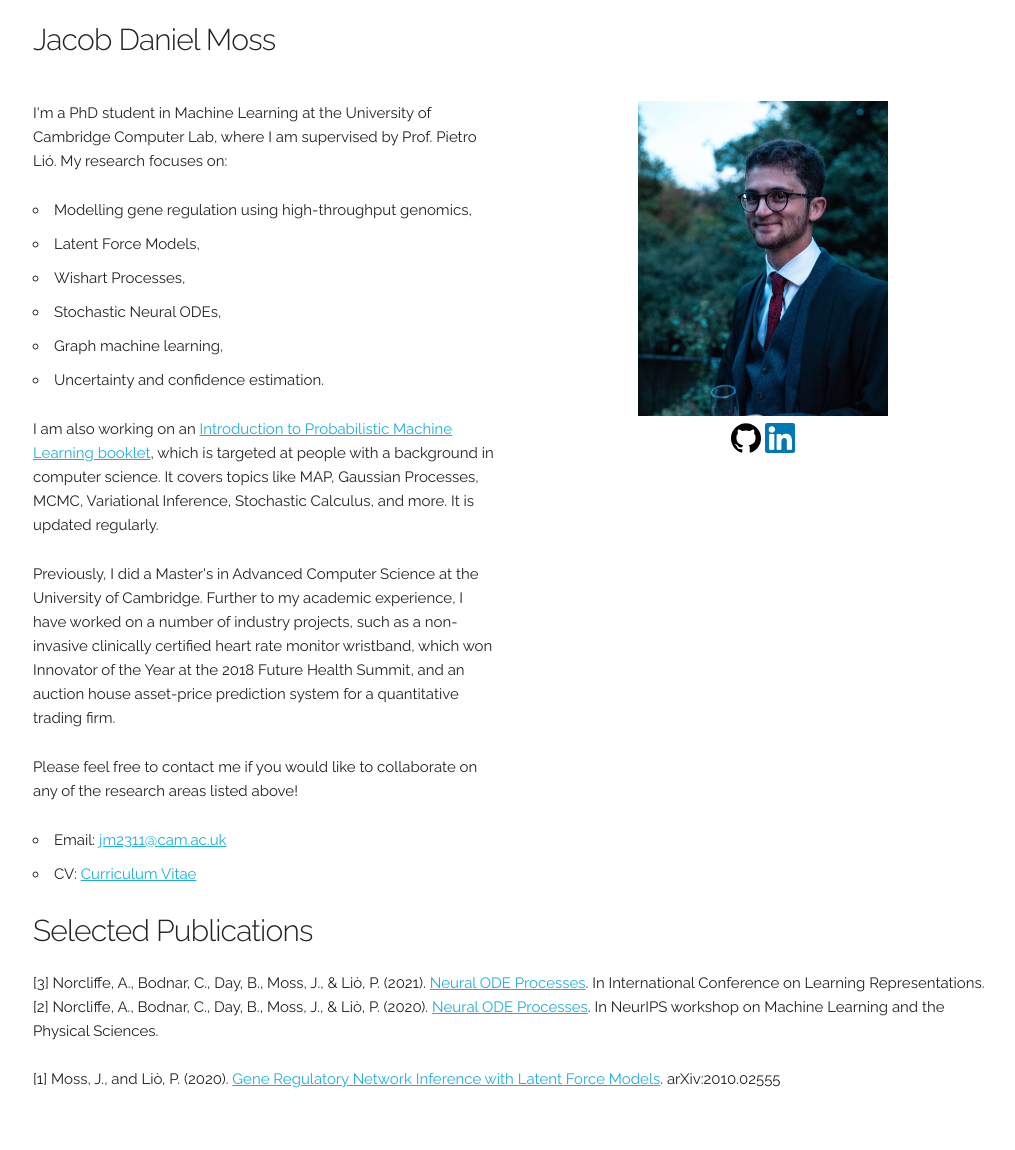
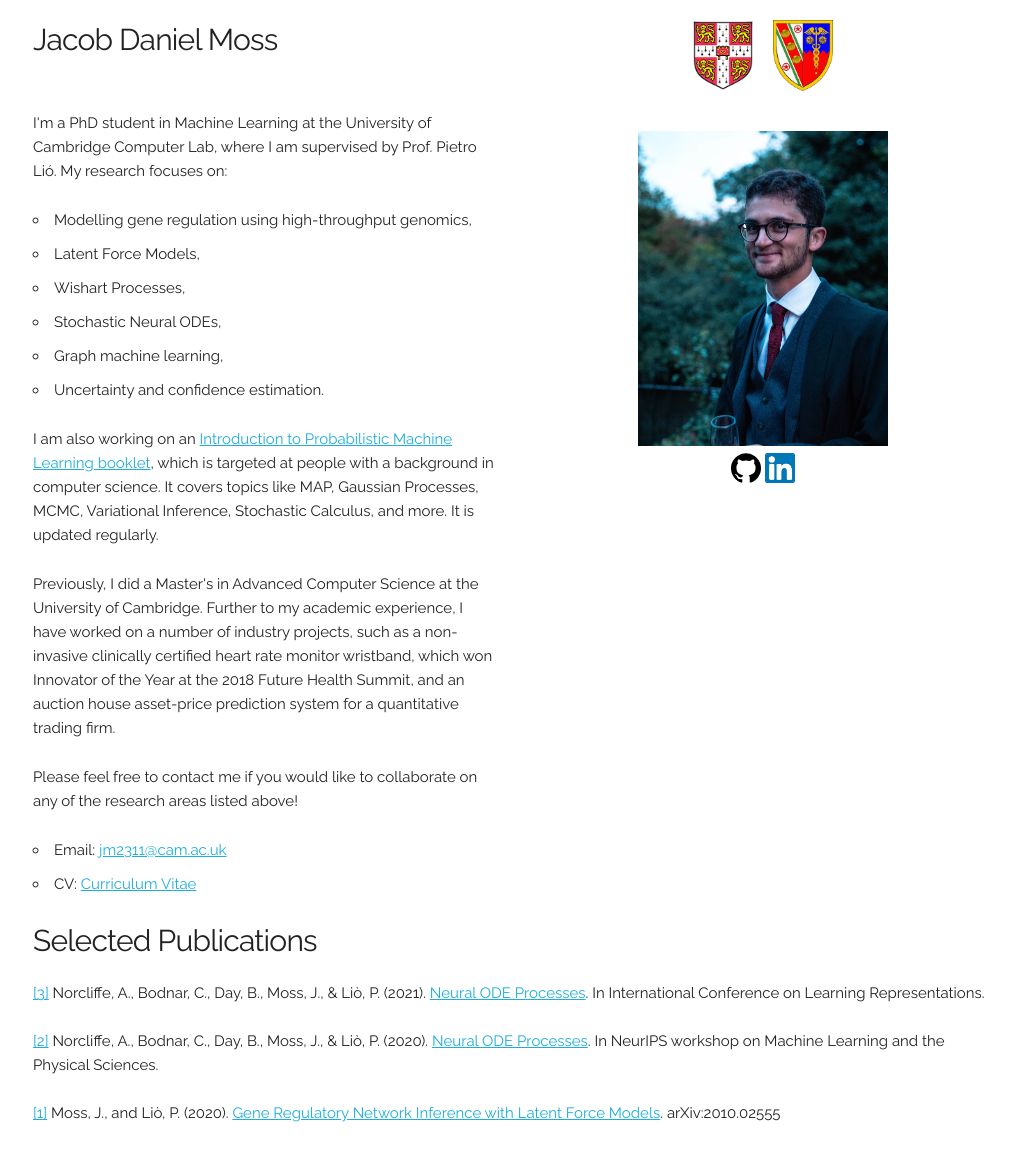
Before and after one commit to mossjacob/mossjacob.github.io, a plain HTML site: page index.html in a window 1280 px wide. Shown: the whole page, without its empty margins (127-1142 px from the left). Before the commit the page ends 1116 px from the top, so only its background shows below. Drawn offline with Linux system fonts and the light colour scheme.

Commit message:
fix font and update papers

```diff
--- a/index.html
+++ b/index.html
@@ -15,7 +15,8 @@
 
   <!-- FONT
   –––––––––––––––––––––––––––––––––––––––––––––––––– -->
-  <link href="//fonts.googleapis.com/css?family=Raleway:400,300,600" rel="stylesheet" type="text/css">
+  <link rel="preconnect" href="https://fonts.gstatic.com">
+<link href="https://fonts.googleapis.com/css2?family=Raleway&display=swap" rel="stylesheet">
 
   <!-- CSS
   –––––––––––––––––––––––––––––––––––––––––––––––––– -->
@@ -32,7 +33,16 @@
   <!-- Primary Page Layout
   –––––––––––––––––––––––––––––––––––––––––––––––––– -->
   <div class="container">
-    <h4 style="margin-top:20px">Jacob Daniel Moss</h4>
+    <div class="row">
+      <div class="one-half column">
+        <h4 style="margin-top:20px">Jacob Daniel Moss</h4>
+      </div>
+      <div class="one-half column", style="text-align:center;margin-top:20px">
+        <img alt="" width="60px" style="margin-right:8px;vertical-align: middle;" src="./images/cam_seal.webp">
+        <img alt="" width="60px" style="margin-left:8px;vertical-align: middle;" src="./images/darwin.gif">
+      </div>
+    </div>
+
 
     <div class="row">
 
@@ -74,7 +84,7 @@
 
       </div>
       <div class="one-half column" style="margin-top: 20px;text-align: center;">
-        <img alt="" width="250px" src="./images/jacob.jpg">
+        <img alt="" width="250px", style="margin-top:20px" src="./images/jacob.jpg">
         <div>
           <a href="https://github.com/mossjacob"><img width="30px" src="images/github.svg"></a>
           <a href="https://www.linkedin.com/in/cobbles/"><img width="30px" src="images/linkedin.png"></a></div>
@@ -83,10 +93,11 @@
 
     <h4>Selected Publications</h4>
     <p>
-        [3] Norcliffe, A., Bodnar, C., Day, B., Moss, J., & Liò, P. (2021). <a href="https://openreview.net/forum?id=27acGyyI1BY">Neural ODE Processes</a>. In International Conference on Learning Representations.
-        [2] Norcliffe, A., Bodnar, C., Day, B., Moss, J., & Liò, P. (2020). <a href="https://ml4physicalsciences.github.io/2020/files/NeurIPS_ML4PS_2020_66.pdf">Neural ODE Processes</a>. In NeurIPS workshop on Machine Learning and the Physical Sciences.
+      <a href="https://openreview.net/forum?id=27acGyyI1BY">[3]</a> Norcliffe, A., Bodnar, C., Day, B., Moss, J., & Liò, P. (2021). <a href="https://openreview.net/forum?id=27acGyyI1BY">Neural ODE Processes</a>. In International Conference on Learning Representations.
       <br><br>
-      [1] Moss, J., and Liò, P. (2020). <a href="https://arxiv.org/abs/2010.02555">Gene Regulatory Network Inference with Latent Force Models</a>. arXiv:2010.02555
+      <a href="https://ml4physicalsciences.github.io/2020/files/NeurIPS_ML4PS_2020_66.pdf">[2]</a> Norcliffe, A., Bodnar, C., Day, B., Moss, J., & Liò, P. (2020). <a href="https://ml4physicalsciences.github.io/2020/files/NeurIPS_ML4PS_2020_66.pdf">Neural ODE Processes</a>. In NeurIPS workshop on Machine Learning and the Physical Sciences.
+      <br><br>
+      <a href="https://arxiv.org/abs/2010.02555">[1]</a> Moss, J., and Liò, P. (2020). <a href="https://arxiv.org/abs/2010.02555">Gene Regulatory Network Inference with Latent Force Models</a>. arXiv:2010.02555
     </p>
 
 
```
Also changed, not shown: images/cam_seal.webp (added), images/darwin.gif (added).
